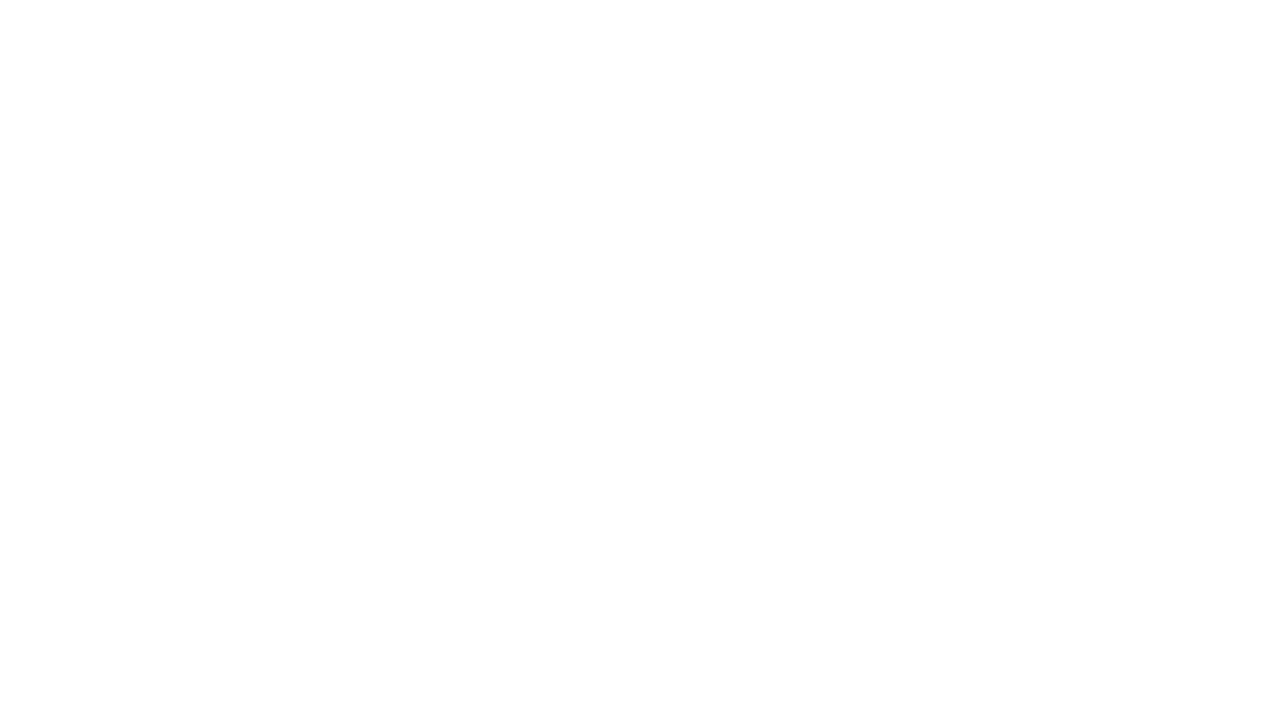
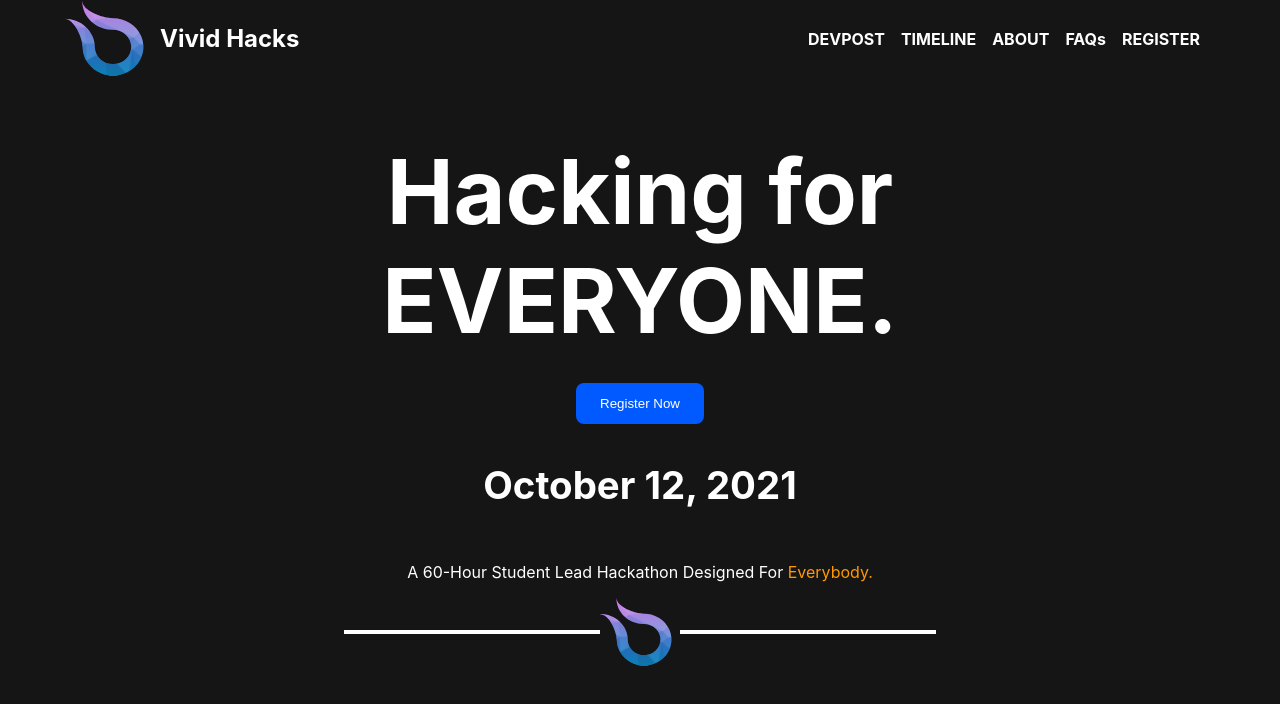
Before and after one commit to Tronbo/VividHacksSite, a Next.js app: page / in a window 1280 px wide. Shown: the top 704 px of the page. Built offline with nearby package versions, Linux system fonts and the light colour scheme.

Commit message:
Srot of completed navbar started working on landing page

```diff
--- a/components/Landing/index.js
+++ b/components/Landing/index.js
@@ -1,7 +1,35 @@
+import styles from "./landing.module.css";
+import Svg from "../../public/logo.svg";
+
 const Landing = () => {
   return (
-    <div>
+    <div className={styles.container}>
+      <span className={styles.heading}>
+        <h1 className={styles.topHeading}>
+          Hacking for <br />
+          EVERYONE.
+        </h1>
+      </span>
+      <button className={styles.button}>Register Now</button>
+      <h3 className={styles.date}>October 12, 2021</h3>
+      <p>
+        A 60-Hour Student Lead Hackathon Designed For{" "}
+        <span className={styles.text}>Everybody.</span>
+      </p>
+      <div className={styles.horizontalRule}>
+        <div className={styles.line} />
+        <img
+          src={Svg.src}
+          alt="logo.svg"
+          style={{
+            width: "4.5rem",
+            marginRight: "0.5rem",
+          }}
+        />
+        <div className={styles.line} />
+      </div>
+    </div>
+  );
+};
 
-    </div>
-  )
-}
+export default Landing;
--- a/components/Landing/landing.module.css
+++ b/components/Landing/landing.module.css
@@ -0,0 +1,51 @@
+.container {
+  width: 80%;
+  margin-left: auto;
+  margin-right: auto;
+  display: flex;
+  flex-direction: column;
+  align-items: center;
+}
+
+.heading {
+  text-align: center;
+
+  margin-bottom: -2rem;
+}
+
+.topHeading {
+  font-size: min(7vw, 125.4px);
+}
+
+.everyoneHeading {
+  padding-top: 0;
+  margin-top: 0;
+}
+
+.button {
+  background: #015aff;
+  padding: 0.8rem 1.5rem;
+  border: none;
+  border-radius: 8px;
+  color: white;
+}
+
+.date {
+  font-size: min(3vw, 48.6px);
+}
+
+.text {
+  /* border: 2px solid white; */
+  color: #ff9900;
+}
+
+.horizontalRule {
+  display: flex;
+  align-items: center;
+}
+
+.line {
+  border: 2px solid white;
+  height: 2px;
+  width: 20vw;
+}
--- /dev/null
+++ b/components/navbar/index.js
@@ -0,0 +1,34 @@
+import styles from "./navbar.module.css";
+import Image from "next/image";
+import Svg from "../../public/logo.svg";
+import Link from "next/link";
+
+const Navbar = () => {
+  return (
+    <div className={styles.container}>
+      <div className={styles.logo}>
+        <h3 className={styles.logoText}>Vivid Hacks</h3>
+        <img src={Svg.src} alt="logo.svg" style={{ width: "5rem" }} />
+      </div>
+      <ul className={styles.linkContainer}>
+        <li className={styles.link}>
+          <Link href="#"> DEVPOST</Link>
+        </li>
+        <li className={styles.link}>
+          <Link href="#"> TIMELINE</Link>
+        </li>
+        <li className={styles.link}>
+          <Link href="#"> ABOUT</Link>
+        </li>
+        <li className={styles.link}>
+          <Link href="#"> FAQs</Link>
+        </li>
+        <li className={styles.link}>
+          <Link href="#"> REGISTER</Link>
+        </li>
+      </ul>
+    </div>
+  );
+};
+
+export default Navbar;
--- /dev/null
+++ b/components/navbar/navbar.module.css
@@ -0,0 +1,31 @@
+.container {
+  width: 90%;
+  display: flex;
+  justify-content: space-between;
+  align-items: center;
+  margin-left: auto;
+  margin-right: auto;
+}
+
+.logo {
+  display: flex;
+  flex-direction: row-reverse;
+  align-items: center;
+}
+
+.logoText {
+  font-size: 1.5rem;
+  font-weight: bolder;
+  margin-left: 1rem;
+}
+
+.linkContainer {
+  display: flex;
+  align-items: center;
+  list-style: none;
+  font-weight: bold;
+}
+
+.link {
+  margin-right: 1rem;
+}
--- a/pages/api/hello.js
+++ /dev/null
@@ -1,5 +0,0 @@
-// Next.js API route support: https://nextjs.org/docs/api-routes/introduction
-
-export default function handler(req, res) {
-  res.status(200).json({ name: 'John Doe' })
-}
--- a/pages/index.js
+++ b/pages/index.js
@@ -1,10 +1,13 @@
-import Head from 'next/head'
-import Image from 'next/image'
+import Head from "next/head";
+import Image from "next/image";
+import Navbar from "../components/navbar";
+import Landing from "../components/Landing";
 
 export default function Home() {
   return (
-    <div>
-
-    </div>
-  )
+    <>
+      <Navbar />
+      <Landing />
+    </>
+  );
 }
--- a/styles/globals.css
+++ b/styles/globals.css
@@ -4,6 +4,8 @@ body {
   margin: 0;
   font-family: -apple-system, BlinkMacSystemFont, Segoe UI, Roboto, Oxygen,
     Ubuntu, Cantarell, Fira Sans, Droid Sans, Helvetica Neue, sans-serif;
+  background: #151515;
+  color: white;
 }
 
 a {
```
Also changed, not shown: public/logo.svg (added), 1 other file (tests, documents, lock files or other folders).
